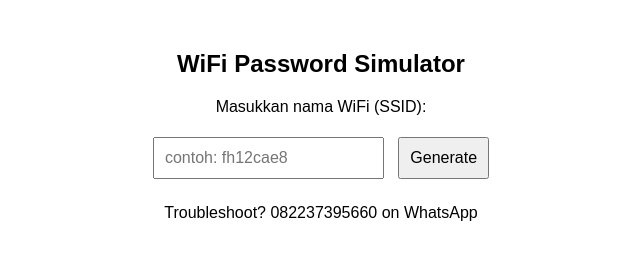
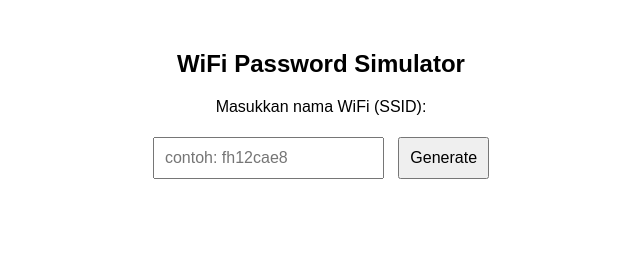
Before and after one commit to mal1shade/wifigenerator, a plain HTML site: page index.html in a window 1280 px wide. Shown: the whole page, without its empty margins (319-959 px from the left). Drawn offline with Linux system fonts and the light colour scheme.

Commit message:
Update index.html

```diff
--- a/index.html
+++ b/index.html
@@ -29,7 +29,6 @@
   <input type="text" id="wifiName" placeholder="contoh: fh12cae8">
   <button onclick="generatePassword()">Generate</button>
   <div class="result" id="result"></div>
-  <p>Troubleshoot? 082237395660 on WhatsApp</p>
 
   <script>
     const mapping = {
```
